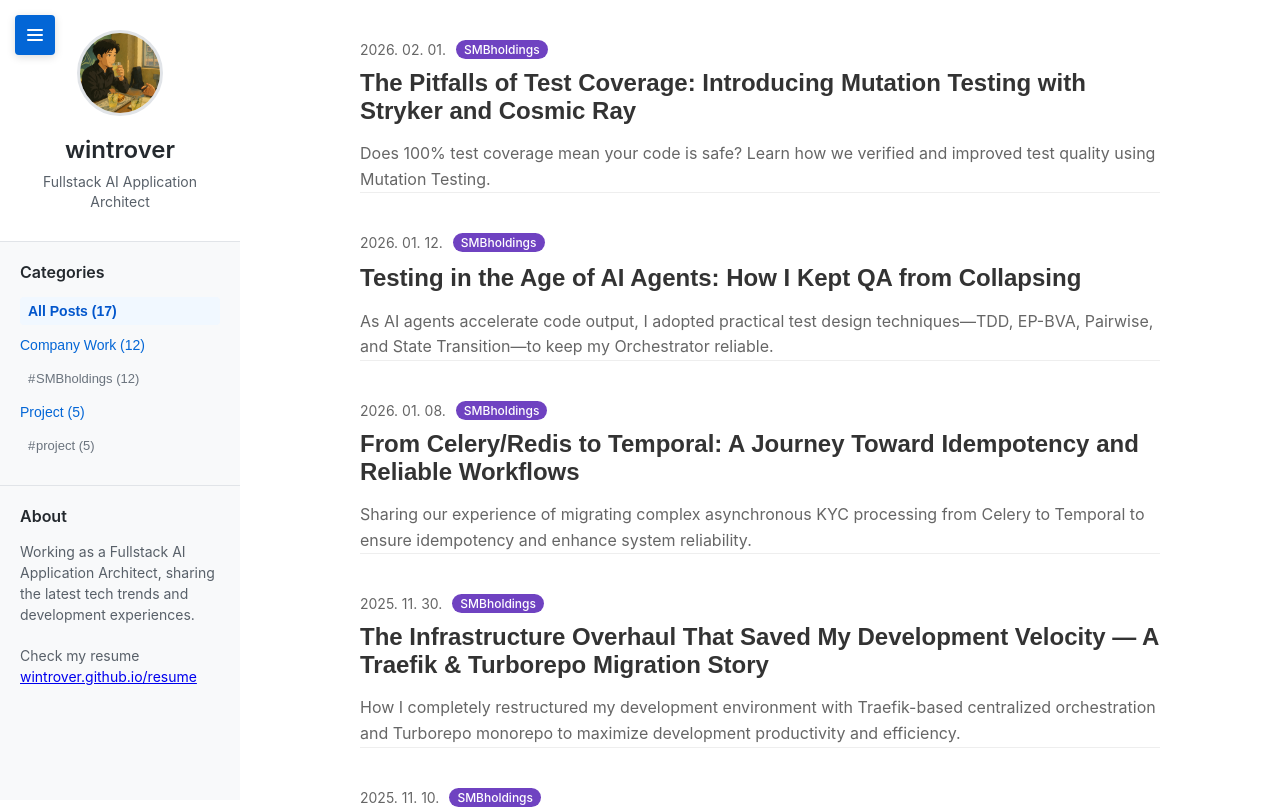
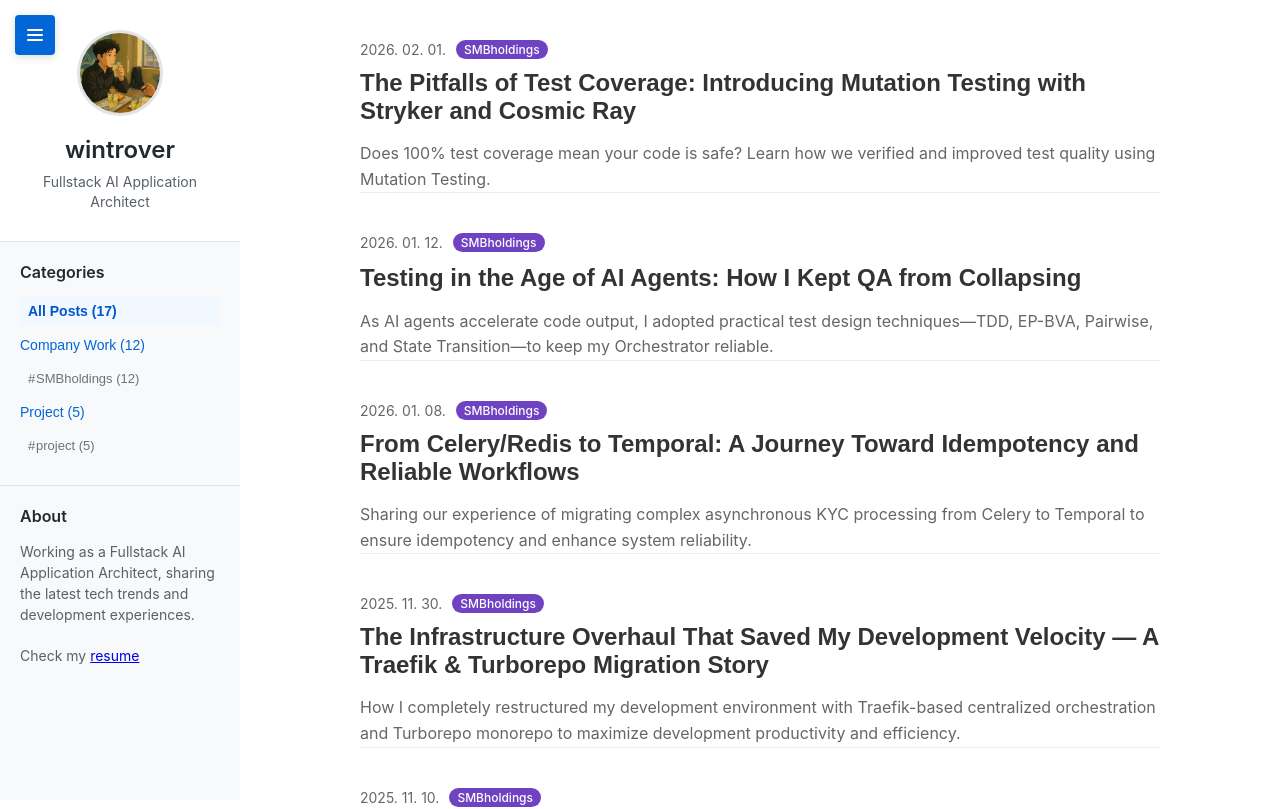
Before and after one commit to wintrover/wintrover.github.io, a Svelte app: page / in a window 1280 px wide. Shown: the top 809 px of the page. Built offline with nearby package versions, Linux system fonts and the light colour scheme; no server answers.

Commit message:
style: update sidebar resume link and update tests

```diff
--- a/src/components/Sidebar.svelte
+++ b/src/components/Sidebar.svelte
@@ -166,7 +166,7 @@ void goResume;
   <h4>About</h4>
   <p>Working as a Fullstack AI Application Architect, sharing the latest tech trends and development experiences.</p>
   <br>
-  <p>Check my resume <a href={resumeUrl} on:click={goResume}>wintrover.github.io/resume</a></p>
+  <p>Check my <a href={resumeUrl} on:click={goResume}>resume</a></p>
 </div>
 
 <style>
```
Also changed, not shown: 1 other file (tests, documents, lock files or other folders).
